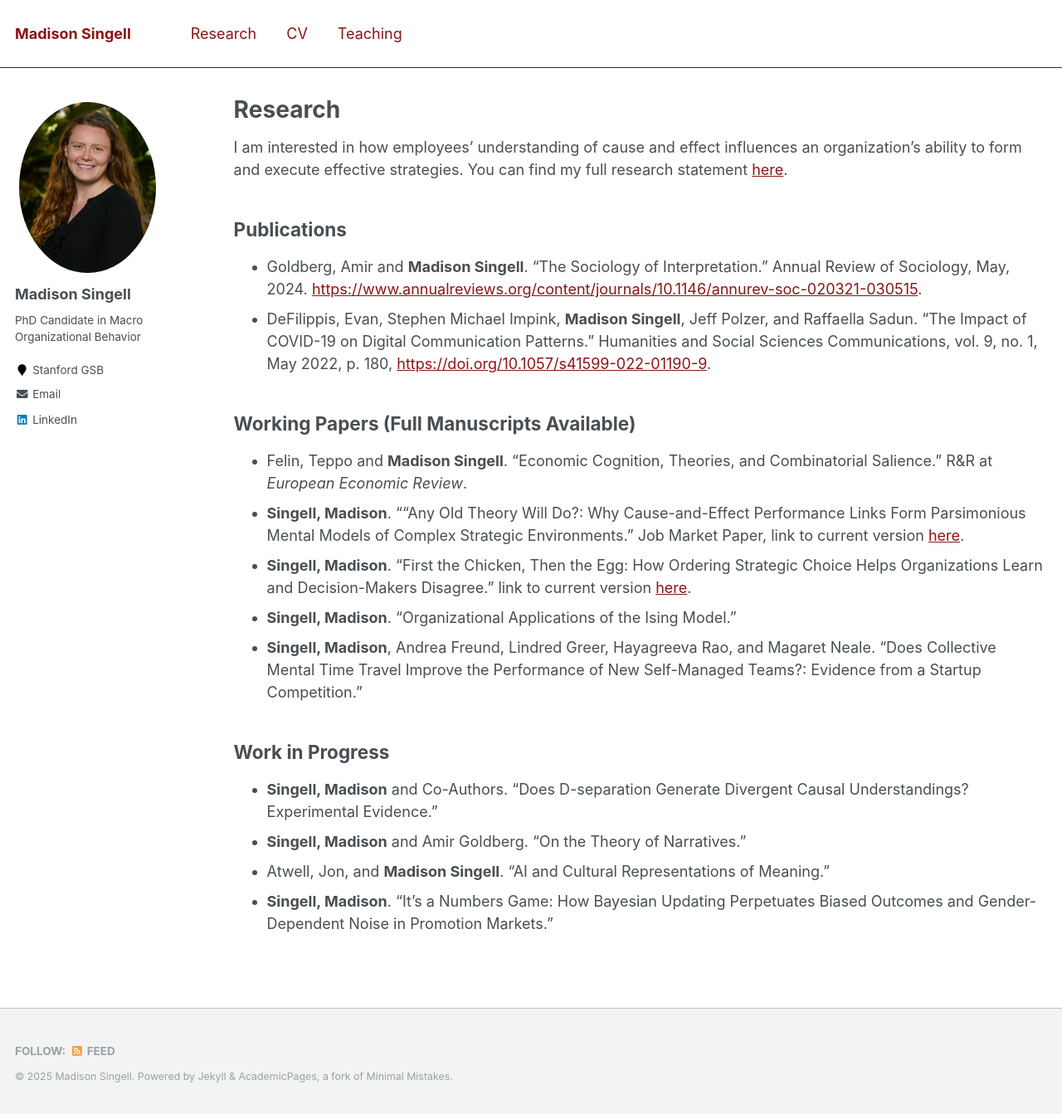
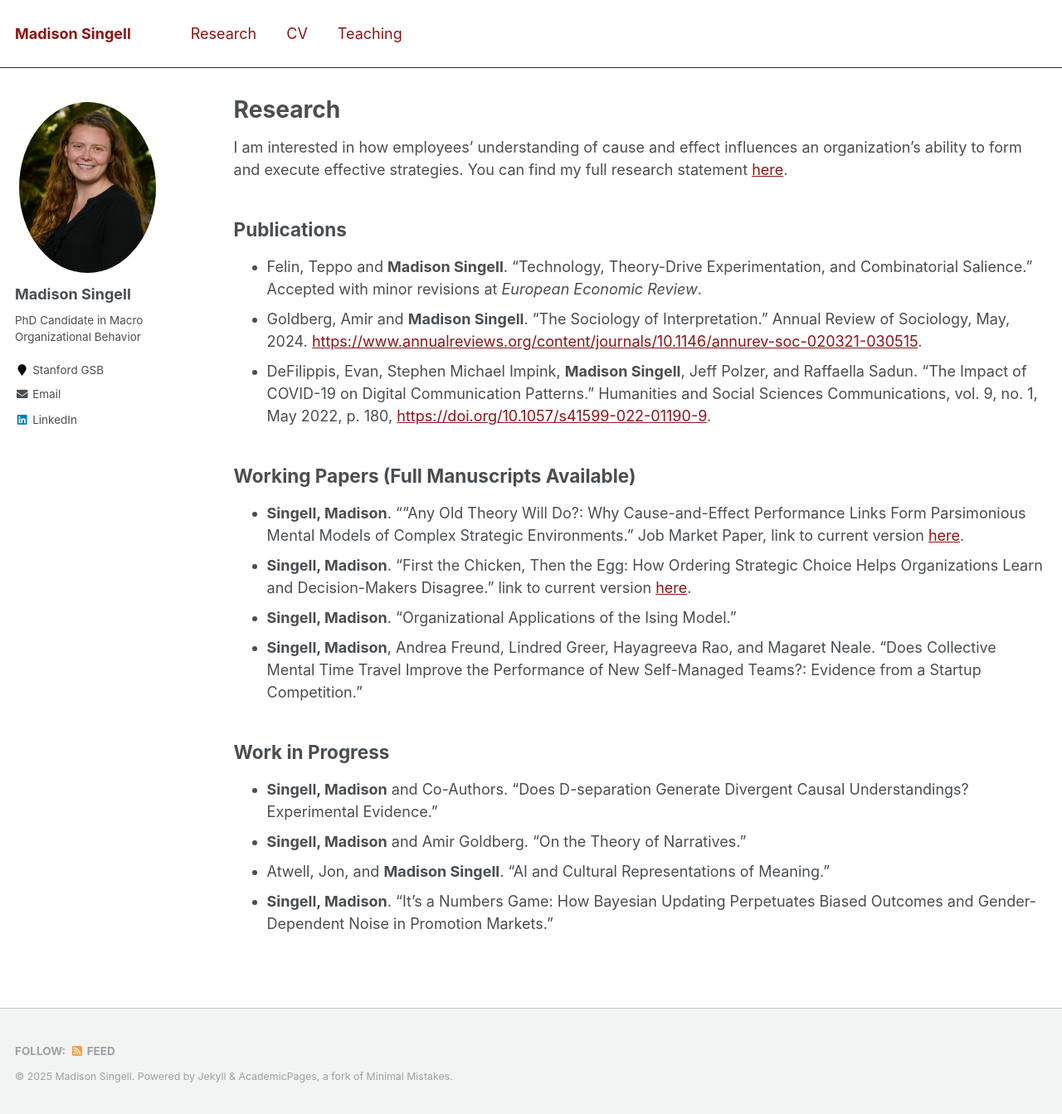
Before and after one commit to mhsingell/mhsingell.github.io, a Jekyll site: the page built from _pages/research.md, in a window 1280 px wide and 1343 px high. Shown: the whole window at 83% size. Built offline with Jekyll 4.4.1, drawn with Linux system fonts in a browser that asks for light colours.

Commit message:
Update research.md

```diff
--- a/_pages/research.md
+++ b/_pages/research.md
@@ -8,11 +8,11 @@ author_profile: true
 I am interested in how employees’ understanding of cause and effect influences an organization’s ability to form and execute effective strategies. You can find my full research statement [here](/files/Singell_Research_Statement_Current_2025.pdf).
 
 ## Publications ##
+- Felin, Teppo and **Madison Singell**. “Technology, Theory-Drive Experimentation, and Combinatorial Salience.” Accepted with minor revisions at *European Economic Review*.
 - Goldberg, Amir and **Madison Singell**.  “The Sociology of Interpretation.” Annual Review of Sociology, May, 2024. [https://www.annualreviews.org/content/journals/10.1146/annurev-soc-020321-030515](https://www.annualreviews.org/content/journals/10.1146/annurev-soc-020321-030515).
 - DeFilippis, Evan, Stephen Michael Impink, **Madison Singell**, Jeff Polzer, and Raffaella Sadun. “The Impact of COVID-19 on Digital Communication Patterns.” Humanities and Social Sciences Communications, vol. 9, no. 1, May 2022, p. 180, [https://doi.org/10.1057/s41599-022-01190-9](https://doi.org/10.1057/s41599-022-01190-9).
 
 ## Working Papers (Full Manuscripts Available)
-- Felin, Teppo and **Madison Singell**. “Economic Cognition, Theories, and Combinatorial Salience.” R&R at *European Economic Review*.
 - **Singell, Madison**. ““Any Old Theory Will Do?: Why Cause-and-Effect Performance Links Form Parsimonious Mental Models of Complex Strategic Environments.” Job Market Paper, link to current version [here](/files/Singell_JMP_Current_2025.pdf).
 - **Singell, Madison**. “First the Chicken, Then the Egg: How Ordering Strategic Choice Helps Organizations Learn and Decision-Makers Disagree.” link to current version [here](/files/Singell_WIP_2025.pdf).
 - **Singell, Madison**. “Organizational Applications of the Ising Model.”
```
